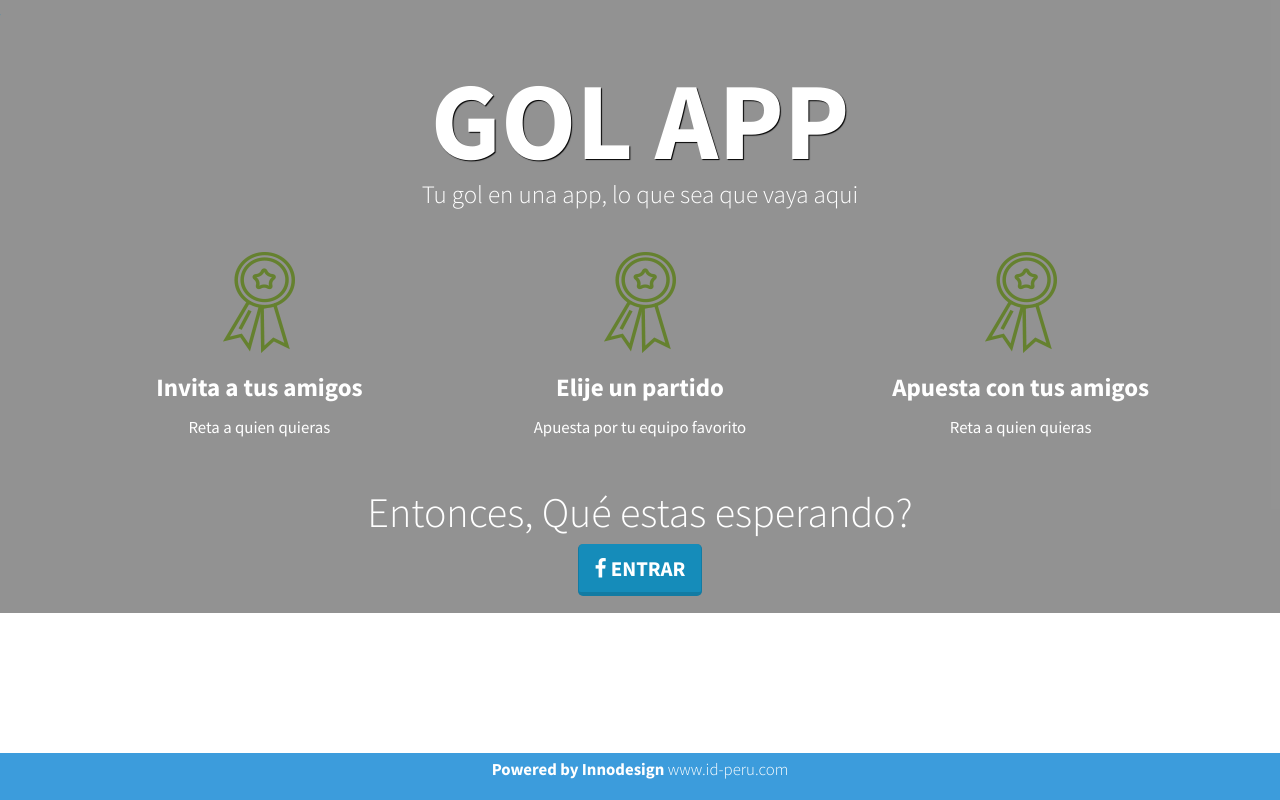
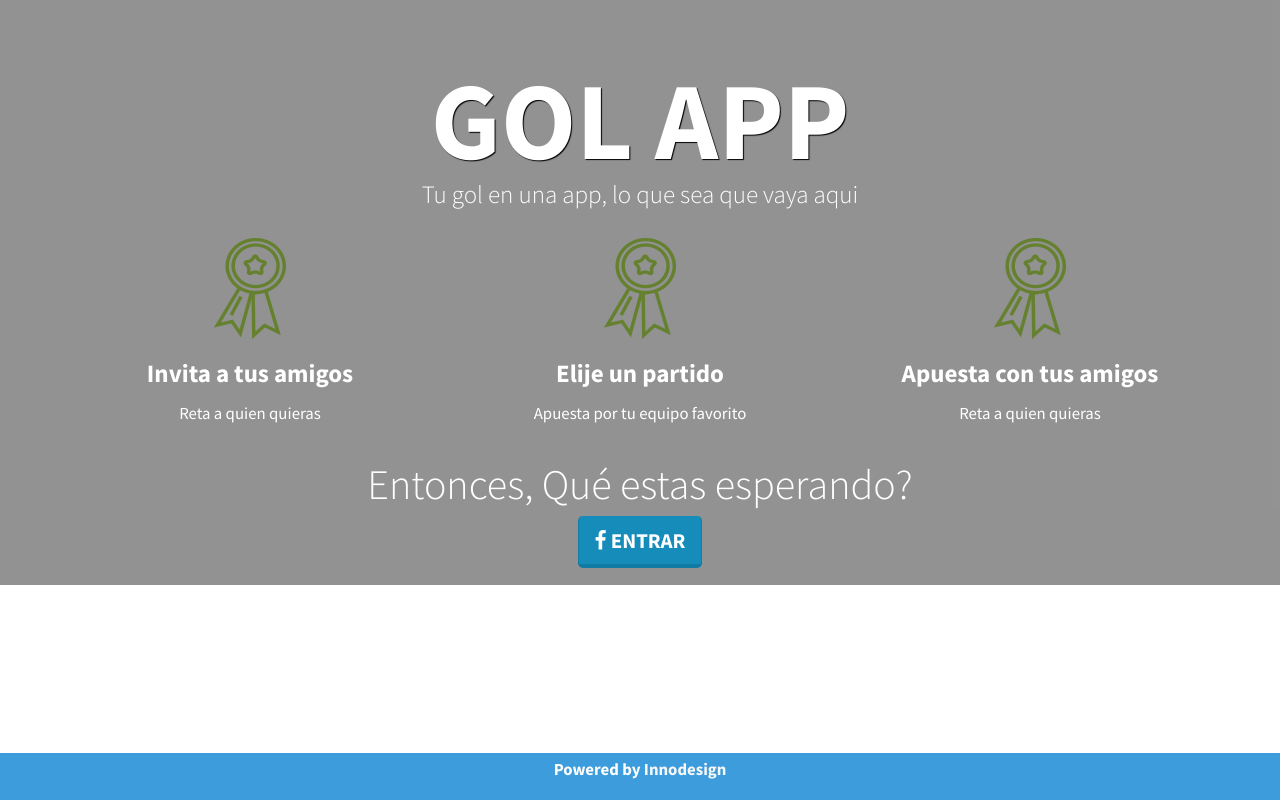
Before and after one commit to jpacora/BolaGol, a plain HTML site: page index.html in a window 1280 px wide. Drawn offline with Linux system fonts and the light colour scheme; a web font is replaced by a local one.

Commit message:
padding boton

```diff
--- a/css/style.css
+++ b/css/style.css
@@ -6,7 +6,7 @@
 }
 .features
 {
-	padding: 1em;
+	padding: 0em;
 }
 footer
 {
--- a/index.html
+++ b/index.html
@@ -70,10 +70,10 @@
       </div>
       <footer class="text-center">
         <h3 style="color:#fff; font-size:1.2em">
-          <strong>Powered by Innodesign</strong>
-          <span>
-            www.id-peru.com
-          </span>
+          <strong>Powered by <a target="_blank" style="color:#f8f8f8" href="http://id-peru.com">Innodesign</a></strong>
+
+
+
         </h3>
       </footer>
     </section>
```
